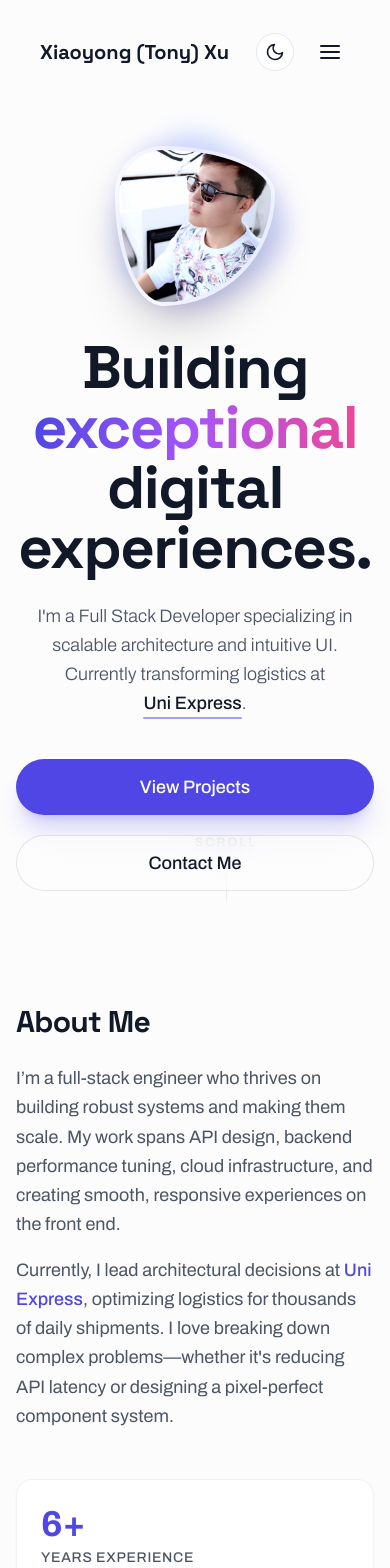
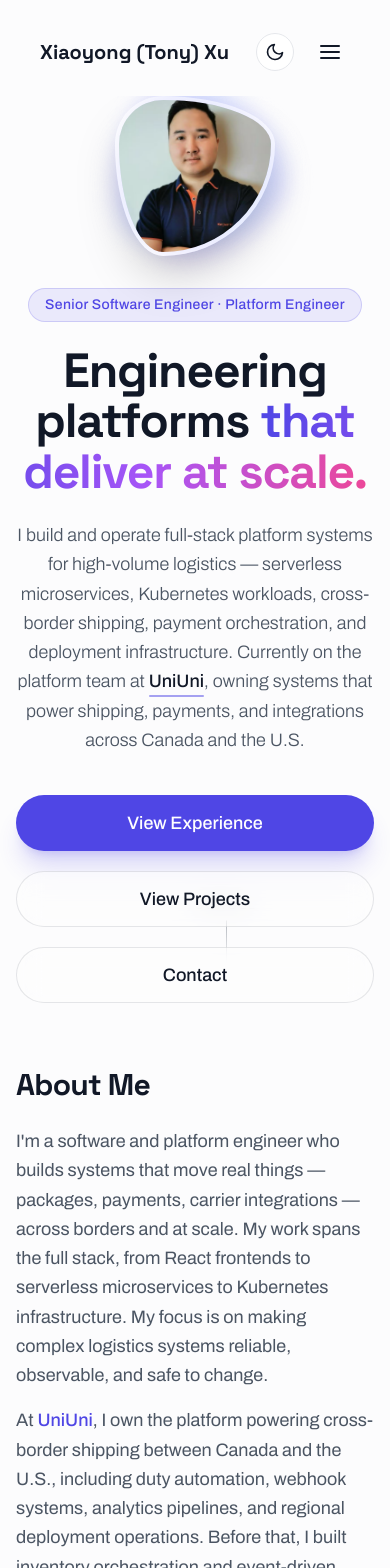
Before and after one commit to XiaoyongXu/Personal-Website, a React (Vite) app: page / in a window 390 px wide. Shown: the top 1568 px of the page. Built offline with nearby package versions, Linux system fonts and the light colour scheme.

Commit message:
update website

```diff
--- a/index.html
+++ b/index.html
@@ -4,7 +4,8 @@
     <meta charset="UTF-8" />
     <link rel="icon" type="image/svg+xml" href="/vite.svg" />
     <meta name="viewport" content="width=device-width, initial-scale=1.0" />
-    <title>Xiaoyong Xu Portfolio</title>
+    <meta name="description" content="Xiaoyong (Tony) Xu — Senior Software Engineer & Platform Engineer. Building logistics platforms, cross-border shipping systems, and scalable infrastructure." />
+    <title>Xiaoyong Xu — Senior Software Engineer & Platform Engineer</title>
   </head>
   <body>
     <div id="root"></div>
--- a/src/components/About.jsx
+++ b/src/components/About.jsx
@@ -9,7 +9,7 @@ function About() {
         <div className="md:w-1/3">
           <img
             className="rounded-full w-48 h-48 lg:w-64 lg:h-64 mx-auto object-cover shadow-lg border-4 border-surface"
-            src="/photo.jpg"
+            src="/photo.png"
             alt="Xiaoyong (Tony) Xu"
           />
         </div>
--- a/src/components/sections/About.jsx
+++ b/src/components/sections/About.jsx
@@ -1,9 +1,10 @@
 import { motion } from "framer-motion";
 
 const skills = [
-  "React", "Node.js", "TypeScript", "Next.js",
-  "PostgreSQL", "GraphQL", "Tailwind CSS", "Docker", "Kafka",
-  "MongoDB", "Redis", "CI/CD", "Serverless", "Microservices", "AWS", "GCP","Prisma"
+  "TypeScript", "Node.js", "AWS Lambda", "Prisma", "PostgreSQL",
+  "Kafka", "Docker", "Kubernetes", "GCP", "MongoDB",
+  "Redis", "CI/CD", "Serverless", "Zod", "React",
+  "Terraform", "GraphQL", "Claude Code", "Codex",
 ];
 
 export const About = () => {
@@ -23,10 +24,13 @@ export const About = () => {
                <h2 className="text-3xl md:text-4xl font-display font-bold mb-6">About Me</h2>
                <div className="space-y-4 text-muted text-lg leading-relaxed">
                   <p>
-                    I’m a full-stack engineer who thrives on building robust systems and making them scale. My work spans API design, backend performance tuning, cloud infrastructure, and creating smooth, responsive experiences on the front end.
+                    I'm a software and platform engineer who builds systems that move real things — packages, payments, carrier integrations — across borders and at scale. My work spans the full stack, from React frontends to serverless microservices to Kubernetes infrastructure. My focus is on making complex logistics systems reliable, observable, and safe to change.
                   </p>
                   <p>
-                    Currently, I lead architectural decisions at <span className="text-accent font-medium">Uni Express</span>, optimizing logistics for thousands of daily shipments. I love breaking down complex problems—whether it's reducing API latency or designing a pixel-perfect component system.
+                    At <span className="text-accent font-medium">UniUni</span>, I own the platform powering cross-border shipping between Canada and the U.S., including duty automation, webhook systems, analytics pipelines, and regional deployment operations. Before that, I built inventory orchestration and event-driven systems for high-traffic e-commerce at <span className="text-accent font-medium">Orium</span>.
+                  </p>
+                  <p>
+                    I use AI tools — Claude Code, Codex, Gemini — as practical engineering leverage for planning, debugging, and accelerating delivery. Not as a novelty, but as part of how I ship.
                   </p>
                </div>
             </motion.div>
@@ -40,19 +44,23 @@ export const About = () => {
                className="md:w-1/3 flex flex-col justify-center gap-6"
             >
                 <div className="p-6 bg-surface rounded-2xl border border-border/50 shadow-sm hover:border-accent/30 transition-colors">
-                     <div className="text-4xl font-bold text-accent mb-1">6+</div>
-                     <div className="text-sm text-muted font-medium uppercase tracking-wider">Years Experience</div>
+                     <div className="text-4xl font-bold text-accent mb-1">7+</div>
+                     <div className="text-sm text-muted font-medium uppercase tracking-wider">Years in Production Systems</div>
                  </div>
                  <div className="p-6 bg-surface rounded-2xl border border-border/50 shadow-sm hover:border-accent/30 transition-colors">
-                     <div className="text-4xl font-bold text-accent mb-1">50+</div>
-                     <div className="text-sm text-muted font-medium uppercase tracking-wider">Projects Delivered</div>
+                     <div className="text-4xl font-bold text-accent mb-1">3</div>
+                     <div className="text-sm text-muted font-medium uppercase tracking-wider">Cloud Platforms Operated</div>
+                 </div>
+                 <div className="p-6 bg-surface rounded-2xl border border-border/50 shadow-sm hover:border-accent/30 transition-colors">
+                     <div className="text-4xl font-bold text-accent mb-1">0</div>
+                     <div className="text-sm text-muted font-medium uppercase tracking-wider">Black Friday Incidents</div>
                  </div>
             </motion.div>
          </div>
 
-         {/* Marquee / Skills */}
+         {/* Skills */}
          <div className="mt-20">
-            <h3 className="text-sm font-semibold text-muted uppercase tracking-wider mb-6">Technologies I work with</h3>
+            <h3 className="text-sm font-semibold text-muted uppercase tracking-wider mb-6">Core Technologies</h3>
             <div className="flex flex-wrap gap-3">
                {skills.map((skill, index) => (
                   <motion.span
--- a/src/components/sections/Contact.jsx
+++ b/src/components/sections/Contact.jsx
@@ -3,26 +3,32 @@ import { Button } from "../ui/Button";
 
 export const Contact = () => {
   return (
-    <section id="contact" className="py-24">
-      <div className="container-custom max-w-4xl">
+    <section id="contact" className="section-padding">
+      <div className="container-custom">
         <motion.div
-           initial={{ opacity: 0, scale: 0.95 }}
-           whileInView={{ opacity: 1, scale: 1 }}
+           initial={{ opacity: 0, y: 20 }}
+           whileInView={{ opacity: 1, y: 0 }}
            viewport={{ once: true }}
            transition={{ duration: 0.5 }}
-           className="bg-surface border border-border rounded-3xl p-8 md:p-12 text-center"
+           className="mb-12"
         >
-           <h2 className="text-3xl md:text-4xl font-display font-bold mb-6">Let's work together</h2>
-           <p className="text-muted text-lg mb-8 max-w-xl mx-auto">
-              I'm currently available for new projects and collaborations.
-              If you have a project in mind or just want to chat, feel free to reach out.
+           <h2 className="text-3xl md:text-4xl font-display font-bold mb-4">Let's Connect</h2>
+           <p className="text-muted text-lg max-w-2xl">
+              I'm open to Senior / Platform Engineer roles and technical leadership opportunities.
+              If you're building something complex at scale, I'd like to hear about it.
            </p>
+        </motion.div>
 
-           <div className="flex flex-col sm:flex-row gap-4 justify-center">
-              <Button variant="primary" className="h-14 px-8 text-lg" onClick={() => window.location.href = 'mailto:xxy1994212@gmail.com'}>
-                 Send me an email
-              </Button>
-           </div>
+        <motion.div
+           initial={{ opacity: 0, y: 20 }}
+           whileInView={{ opacity: 1, y: 0 }}
+           viewport={{ once: true }}
+           transition={{ duration: 0.5, delay: 0.1 }}
+           className="flex flex-col sm:flex-row gap-5"
+        >
+           <Button variant="accent" className="h-14 px-10 text-lg rounded-full shadow-xl shadow-accent/20 hover:shadow-accent/40" onClick={() => window.location.href = 'mailto:xxy1994212@gmail.com'}>
+              Send me an email
+           </Button>
         </motion.div>
       </div>
     </section>
--- a/src/components/sections/Hero.jsx
+++ b/src/components/sections/Hero.jsx
@@ -35,7 +35,7 @@ export const Hero = () => {
               {/* Image Clipper - Squircle/Organic Shape */}
               <div className="relative w-full h-full overflow-hidden rounded-[30%_70%_70%_30%/30%_30%_70%_70%] shadow-2xl border-4 border-surface/50 transition-all duration-500 group-hover:rounded-full group-hover:scale-105">
                  <img
-                   src="/photo.jpg"
+                   src="/photo.png"
                    alt="Xiaoyong (Tony) Xu"
                    className="w-full h-full object-cover transform scale-110 group-hover:scale-100 transition-transform duration-700"
                  />
@@ -45,28 +45,42 @@ export const Hero = () => {
            </div>
         </motion.div>
 
+        {/* Role Tag */}
+        <motion.div
+          initial={{ opacity: 0, y: 20 }}
+          animate={{ opacity: 1, y: 0 }}
+          transition={{ duration: 0.6, delay: 0.1, ease: "easeOut" }}
+          className="mb-6"
+        >
+          <span className="inline-block px-4 py-1.5 text-sm font-medium tracking-wide text-accent bg-accent/10 border border-accent/20 rounded-full">
+            Senior Software Engineer · Platform Engineer
+          </span>
+        </motion.div>
+
         <motion.h1
           initial={{ opacity: 0, y: 30 }}
           animate={{ opacity: 1, y: 0 }}
           transition={{ duration: 0.8, delay: 0.2, ease: "easeOut" }}
-          className="text-6xl md:text-8xl font-display font-bold mb-6 tracking-tight leading-none"
+          className="text-5xl md:text-7xl lg:text-8xl font-display font-bold mb-6 tracking-tight leading-[1.05]"
         >
-          Building <br className="hidden md:block"/>
-          <span className="text-gradient-accent">exceptional</span>
-          <br className="hidden md:block"/> digital experiences.
+          Engineering platforms <br className="hidden md:block"/>
+          <span className="text-gradient-accent">that deliver at scale.</span>
         </motion.h1>
 
         <motion.p
           initial={{ opacity: 0, y: 30 }}
           animate={{ opacity: 1, y: 0 }}
           transition={{ duration: 0.8, delay: 0.4, ease: "easeOut" }}
-          className="text-lg md:text-2xl text-muted max-w-2xl mx-auto mb-10 leading-relaxed font-light"
+          className="text-lg md:text-xl text-muted max-w-2xl mx-auto mb-10 leading-relaxed font-light"
         >
-          I'm a Full Stack Developer specializing in scalable architecture and intuitive UI.
-          Currently transforming logistics at <span className="text-text font-medium relative inline-block">
-             Uni Express
+          I build and operate full-stack platform systems for high-volume logistics — serverless
+          microservices, Kubernetes workloads, cross-border shipping, payment orchestration,
+          and deployment infrastructure. Currently on the platform team at{" "}
+          <span className="text-text font-medium relative inline-block">
+             UniUni
              <span className="absolute bottom-0 left-0 w-full h-[2px] bg-accent/50 rounded-full"></span>
-          </span>.
+          </span>
+          , owning systems that power shipping, payments, and integrations across Canada and the U.S.
         </motion.p>
 
         <motion.div
@@ -75,11 +89,14 @@ export const Hero = () => {
           transition={{ duration: 0.8, delay: 0.6, ease: "easeOut" }}
           className="flex flex-col sm:flex-row gap-5 justify-center w-full sm:w-auto"
         >
-          <Button variant="accent" className="h-14 px-10 text-lg rounded-full shadow-xl shadow-accent/20 hover:shadow-accent/40" onClick={() => document.getElementById("projects").scrollIntoView({ behavior: "smooth" })}>
+          <Button variant="accent" className="h-14 px-10 text-lg rounded-full shadow-xl shadow-accent/20 hover:shadow-accent/40" onClick={() => document.getElementById("experience").scrollIntoView({ behavior: "smooth" })}>
+            View Experience
+          </Button>
+          <Button variant="outline" className="h-14 px-10 text-lg rounded-full backdrop-blur-md bg-surface/30 border-text/10" onClick={() => document.getElementById("projects").scrollIntoView({ behavior: "smooth" })}>
             View Projects
           </Button>
           <Button variant="outline" className="h-14 px-10 text-lg rounded-full backdrop-blur-md bg-surface/30 border-text/10" onClick={() => document.getElementById("contact").scrollIntoView({ behavior: "smooth" })}>
-            Contact Me
+            Contact
           </Button>
         </motion.div>
       </div>
--- a/src/data/experience.js
+++ b/src/data/experience.js
@@ -1,29 +1,61 @@
 export const experience = [
   {
-    role: "Senior Software Developer",
-    company: "Uni Express Inc.",
+    role: "Senior Software Engineer & Platform Engineer",
+    company: "UniUni (Uni Express Inc.)",
     range: "2025 — Present",
-    bullets: [
-      "Architected and scaled the Uni Retail Platform (URP), a serverless microservices backend on AWS Lambda with 28+ services handling shipments, payments, and multi-carrier integrations.",
-      "Integrated Borderline Genius API for real-time US duty and tariff calculations on HTS codes, facilitating seamless CA-to-US shipping partnerships with PostNL and Wizmo.",
-      "Developed Retool-based analytics APIs and dashboards to monitor user onboarding and flag shipments that have not moved within 48 hours.",
-      "Optimized the pickup flow with serviceability filtering and designed the database logic for promotional campaign triggers.",
-      "Spearheaded team adoption of AI-augmented coding, demonstrating rapid full-stack prototyping using Claude Code, Supabase, and Figma-to-Frontend workflows.",
+    themes: [
+      {
+        label: "Platform Architecture",
+        bullets: [
+          "Own and scale the Uni Retail Platform (URP) — a serverless backend on AWS Lambda with 28+ services spanning shipments, payments, carrier integrations, and analytics.",
+          "Drive API contract design with Prisma, Zod, and TypeScript, enforcing schema validation and safe evolution across services.",
+        ],
+      },
+      {
+        label: "Cross-Border & Logistics",
+        bullets: [
+          "Built HTS-based duty and tariff automation via Borderline Genius API, enabling real-time cost transparency for CA-to-US cross-border shipments with PostNL and Wizmo.",
+          "Designed pickup serviceability filtering and service-area logic across U.S. and Canadian regions to support the U.S. soft launch.",
+        ],
+      },
+      {
+        label: "Event-Driven & Payment Systems",
+        bullets: [
+          "Architected a marketing campaign MVP with payment-method-triggered events and webhook-driven backend flows for merchant-facing features.",
+          "Built a merchant self-service webhook platform, migrating from AWS Secrets Manager fallback logic to a DB-driven architecture with improved auth validation and HTTPS enforcement.",
+        ],
+      },
+      {
+        label: "Analytics & Internal Platforms",
+        bullets: [
+          "Debugged and corrected KPI accuracy issues across analytics pipelines. Migrated Retool-dependent workflows into the main web app to reduce tooling fragmentation.",
+        ],
+      },
+      {
+        label: "Deployment & Reliability",
+        bullets: [
+          "Operate regional deployments and blue-green-style releases via shell-script-based workflows. Own production debugging, incident support, and infrastructure SOPs.",
+        ],
+      },
+      {
+        label: "AI-Augmented Engineering",
+        bullets: [
+          "Introduced Claude Code, Codex, and Gemini as practical engineering tools for planning, debugging, TDD, code review, and rapid prototyping — adopted across the team as standard workflow.",
+        ],
+      },
     ],
   },
   {
     role: "Senior Software Engineer",
     company: "Orium / Myplanet",
-    range: "2021 — Present",
+    range: "2021 — 2025",
     bullets: [
-      "Led the design & implementation of a dedicated inventory microservice (Kafka → CommerceTools) to replace a brittle chain of Cloud Functions; eliminated inventory mismatches (0 incidents on Black Friday) and prevented oversell/undersell during peak traffic.",
-      "Owned order-event orchestration by building a Kafka consumer middleware that sequences events before applying updates to CommerceTools; resolved concurrent update conflicts, eliminated Narvar email mismatches, and reduced retry-related processing conflicts.",
-      "Led production integration of Bold Commerce headless checkout (beta API): implemented a modular, fault-tolerant adapter with fallbacks and cross-team testing; launched with zero downtime, improving mobile checkout speed and reducing cart abandonment.",
-      "Led migration from IBM Cloud to GCP: rewrote serverless functions, migrated services to GKE, and introduced CI/CD (GitHub Actions / Cloud Build) plus monitoring/alerts; resulted in a ~50% drop in deployment-related incidents and faster rollback times.",
-      "Improved backend performance and reliability by adding short-term caching for styles/brands endpoints and refactoring MongoDB updates (grouped updates instead of per-style Promise.all), solving Kafka offset lag and Cloud Function timeouts during high load.",
-      'Launched a new outlet site ("shopfinalcut") reusing core services with feature flags, added same-day shipping and updated subtotal/discount logic across APIs and checkout integrations.',
-      "Resolved data-sync race conditions for the Jesta → Kafka connector by introducing staggered query intervals and a next-day reconciliation job, preventing lost or overwritten messages.",
-      "Fixed duplicate customer profiles by linking LoginRadius CRM IDs and merging carts, restoring correct customer state across Commercetools and login flows.",
+      "Designed and shipped a dedicated inventory microservice (Kafka → CommerceTools) replacing a brittle Cloud Function chain — eliminated inventory mismatches with 0 incidents on Black Friday.",
+      "Built order-event orchestration middleware on Kafka that sequences updates to CommerceTools, resolving concurrent update conflicts and eliminating Narvar email mismatches.",
+      "Led production integration of Bold Commerce headless checkout (beta API) with modular adapters and fault-tolerant fallbacks — launched with zero downtime.",
+      "Led migration from IBM Cloud to GCP: rewrote serverless functions, migrated services to GKE, and introduced CI/CD (GitHub Actions / Cloud Build), cutting deployment-related incidents by ~50%.",
+      "Improved backend reliability by adding short-term caching and refactoring grouped MongoDB updates, solving Kafka offset lag and Cloud Function timeouts during peak load.",
+      "Resolved data-sync race conditions for a Jesta → Kafka connector by introducing staggered query intervals and a next-day reconciliation job.",
     ],
   },
   {
@@ -31,18 +63,8 @@ export const experience = [
     company: "Convergence Concept Inc.",
     range: "2019 — 2021",
     bullets: [
-      "Led frontend engineering and contributed across the stack to build a real-time affiliate marketing platform for banks and fintechs, focusing on responsive dashboards, performance, and usability.",
-      "Architected event-driven tracking and reporting pipelines and helped build AWS infrastructure (Lambda, EC2, MongoDB, Auth0) to ensure secure, scalable processing of financial event data.",
-      "Balanced fast delivery with correctness by designing modular, testable flows for affiliate tracking; the platform was adopted by major clients and won two FinXTech Awards, including Best Solution for Revenue Growth.",
-    ],
-  },
-  {
-    role: "Quality Assurance Specialist",
-    company: "Pingyi Software",
-    range: "2014",
-    bullets: [
-      "Tested and analyzed functionality on Web and Mobile Software platforms for different projects within the company.",
-      "Developed the ability to quickly learn and adapt to new technologies in a fast-paced environment.",
+      "Led engineering and contributed across the stack on a real-time affiliate marketing platform for banks and fintechs, focusing on event-driven tracking, reporting pipelines, and AWS infrastructure (Lambda, EC2, MongoDB, Auth0).",
+      "Designed modular, testable flows for affiliate tracking and financial event processing. The platform was adopted by major clients and won two FinXTech Awards, including Best Solution for Revenue Growth.",
     ],
   },
 ];
--- a/src/data/projects.json
+++ b/src/data/projects.json
@@ -15,6 +15,35 @@
     ],
     "github": "",
     "demo": "https://ship.uniuni.com/"
+  },
+  {
+    "title": "UniUni.com — Corporate Site",
+    "summary": "Own deployment and release operations for UniUni's public-facing WordPress site, managing infrastructure, updates, and production reliability.",
+    "details": "Manage deployment pipelines, WordPress updates, and production environment for the uniuni.com corporate site. Responsible for release coordination, uptime, and operational continuity.",
+    "stack": [
+      "WordPress",
+      "PHP",
+      "Deployment",
+      "Infrastructure"
+    ],
+    "github": "",
+    "demo": "https://www.uniuni.com/"
+  },
+  {
+    "title": "Tropical Daydream — E-Commerce Store",
+    "summary": "Full-stack e-commerce plant store built from scratch using AI-augmented vibe coding. Serverless AWS SAM backend with React + Tailwind frontend, Stripe payments, and admin dashboard.",
+    "details": "End-to-end e-commerce platform: React/Tailwind storefront with product catalog, cart, and Stripe embedded checkout. Serverless API on AWS SAM (Lambda, DynamoDB, S3) with JWT auth, presigned image uploads, order management, and webhook-driven payment processing. Built entirely via AI-augmented workflows.",
+    "stack": [
+      "React",
+      "TypeScript",
+      "AWS SAM",
+      "DynamoDB",
+      "S3",
+      "Stripe",
+      "Tailwind CSS"
+    ],
+    "github": "",
+    "demo": "https://tropicaldaydream.com"
   },
   {
 
```
Also changed, not shown: src/components/sections/Experience.jsx (+21 -0 lines), src/components/sections/Projects.jsx (+10 -13 lines), public/photo.jpg (deleted), public/photo.png (added).
